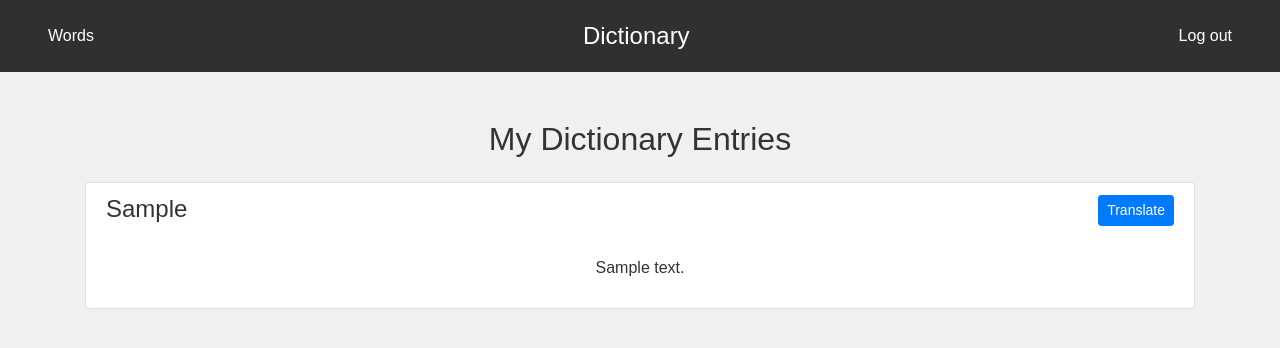
After one commit to azamat-medenov/dict, a Django app: page /words in a window 1280 px wide. The commit adds this page. Shown: the top 348 px of the page. Run offline with Django 4.2, Linux system fonts and the light colour scheme; tables that the repository leaves empty hold one stand-in row (values such as "Sample post"); some libraries are stand-ins or nearby versions.

Commit message:
feature to show words

```diff
--- a/dictionary/words/models.py
+++ b/dictionary/words/models.py
@@ -5,6 +5,7 @@ from django.contrib.auth.models import User
 class Entry(models.Model):
     user = models.ForeignKey(User, on_delete=models.CASCADE)
     word = models.CharField(max_length=255, unique=True)
+    time_updated = models.DateTimeField(auto_now=True)
     translation = models.CharField(max_length=255)
     context = models.TextField()
 
--- a/dictionary/words/static/words/css/style.css
+++ b/dictionary/words/static/words/css/style.css
@@ -95,6 +95,14 @@ ul {
     list-style-type: none;
 }
 
+.translation {
+    display: none;
+}
+
+.show-translation {
+    display: block;
+}
+
 .not-authenticated a {
     display: inline-block;
     padding: 0.5rem 1rem;
--- /dev/null
+++ b/dictionary/words/static/words/js/scripts.js
@@ -0,0 +1,12 @@
+// words/static/words/js/entries.js
+
+document.addEventListener("DOMContentLoaded", function() {
+    var translateButtons = document.querySelectorAll(".translate-button");
+    translateButtons.forEach(function(button) {
+        button.addEventListener("click", function() {
+            var translation = button.nextElementSibling; // Get the next sibling (translation element)
+            translation.classList.toggle("show-translation");
+            button.style.display = "none"; // Hide the "Translate" button
+        });
+    });
+});
--- a/dictionary/words/templates/words/base.html
+++ b/dictionary/words/templates/words/base.html
@@ -11,7 +11,7 @@
 </head>
 <body>
     <header class="text-center">
-        <button id="myWordsButton" class="btn btn-secondary rounded-pill">Words</button>
+        <a href="{% url 'words:words' %}" id="myWordsButton" class="btn btn-secondary rounded-pill">Words</a>
         <h1 class="title">Dictionary</h1>
         <a href="#" class="btn btn-secondary rounded-pill">Log out</a>
     </header>
--- /dev/null
+++ b/dictionary/words/templates/words/entries_list.html
@@ -0,0 +1,29 @@
+{% extends 'words/base.html' %}
+{% load static %}
+
+{% block content %}
+<main class="container text-center mt-5">
+    <div class="entries">
+        <h2 class="mb-4">My Dictionary Entries</h2>
+        <ul class="list-group">
+            {% for entry in entries %}
+            <li class="list-group-item">
+                <div class="d-flex justify-content-between">
+                    <h4>{{ entry.word }}</h4>
+                    <div>
+                        <button class="btn btn-primary btn-sm translate-button">Translate</button>
+                        <p class="translation">{{ entry.translation }}</p>
+                    </div>
+                </div>
+                <div class="context-dropdown">
+                    <p class="context">{{ entry.context }}</p>
+                </div>
+            </li>
+            {% empty %}
+            <p>No entries found.</p>
+            {% endfor %}
+        </ul>
+    </div>
+</main>
+<script src="{% static 'words/js/scripts.js' %}"></script>
+{% endblock %}
--- a/dictionary/words/urls.py
+++ b/dictionary/words/urls.py
@@ -1,9 +1,10 @@
 from django.urls import path
 
-from .views import CreateEntryView
+from .views import CreateEntryView, EntriesList
 
 app_name = 'words'
 
 urlpatterns = [
     path('', CreateEntryView.as_view(), name='home'),
+    path('words', EntriesList.as_view(), name='words'),
 ]
--- a/dictionary/words/views.py
+++ b/dictionary/words/views.py
@@ -1,6 +1,6 @@
 from django.shortcuts import render
 from django.contrib.auth.mixins import LoginRequiredMixin
-from django.views.generic import TemplateView
+from django.views.generic import ListView
 from django.views.generic.edit import CreateView
 from django.urls import reverse_lazy
 
@@ -16,3 +16,11 @@ class CreateEntryView(CreateView):
     def form_valid(self, form):
         form.instance.user = self.request.user
         return super(CreateEntryView, self).form_valid(form)
+
+class EntriesList(ListView):
+    model = Entry
+    template_name = 'words/entries_list.html'
+    context_object_name = 'entries'
+
+    def get_queryset(self):
+        return Entry.objects.order_by('-time_updated')
```
